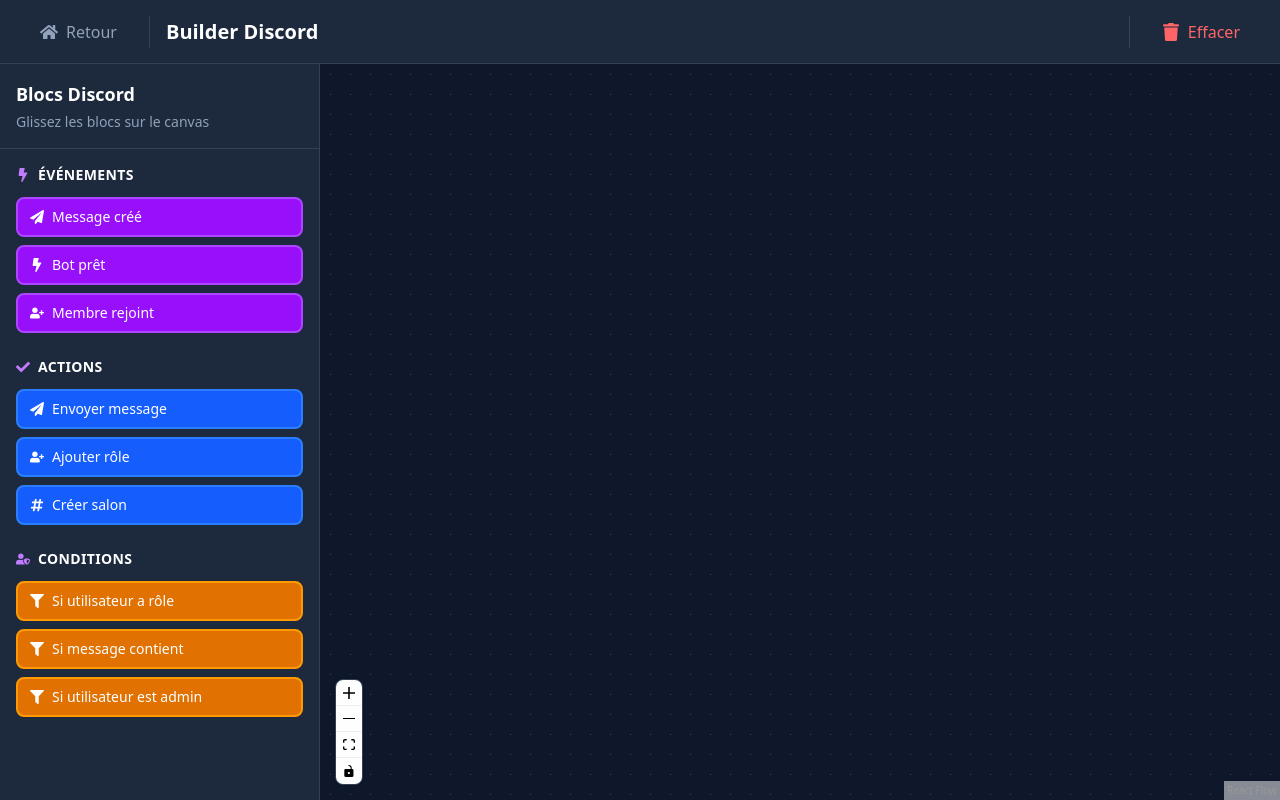
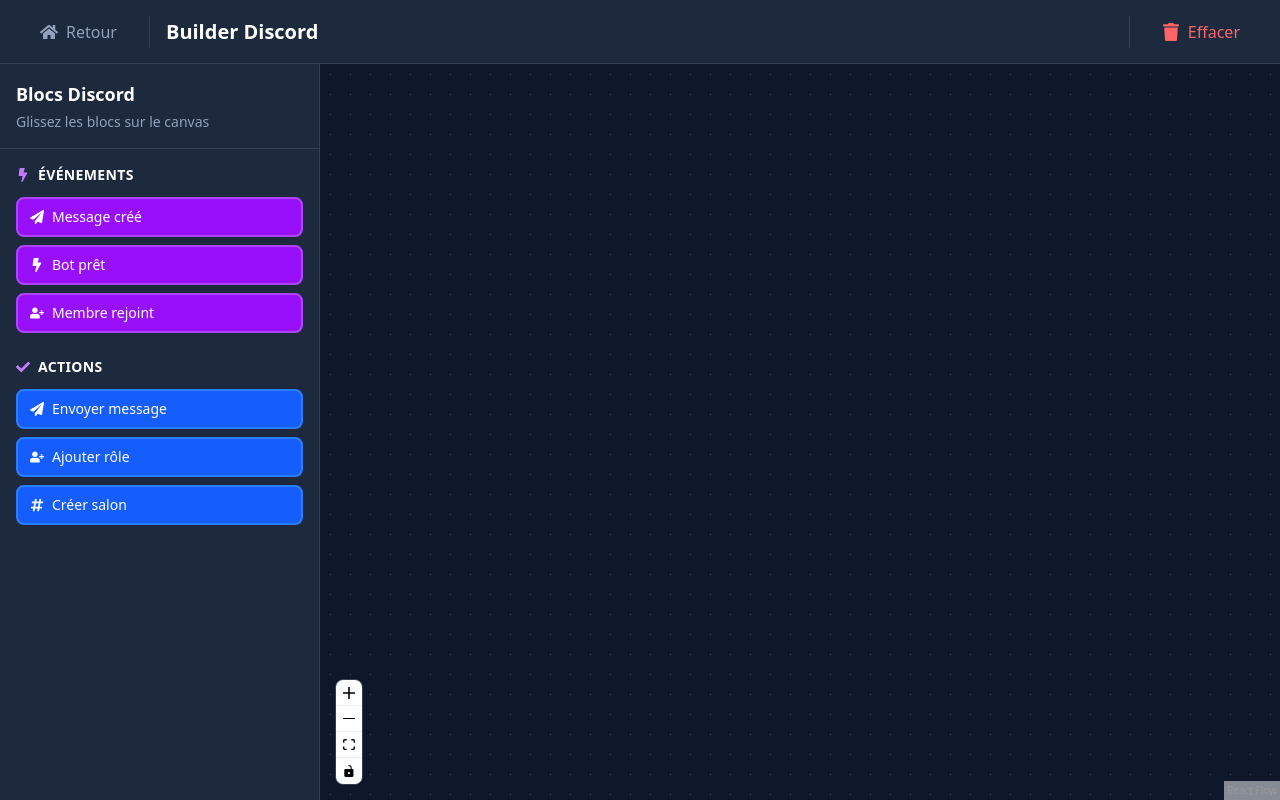
Before and after one commit to Dilgo-dev/hostyourbot, a React (Vite) app in the folder client/: page /builder in a window 1280 px wide. Built offline with nearby package versions, Linux system fonts and the light colour scheme; no server answers.

Commit message:
feat: Update BlocksPalette to remove condition blocks
- Removed condition blocks from the BlocksPalette component to streamline the available options for users.
- Updated categories to reflect the removal of conditions, enhancing clarity in the block selection interface.

```diff
--- a/client/src/component/builder/BlocksPalette.tsx
+++ b/client/src/component/builder/BlocksPalette.tsx
@@ -18,10 +18,6 @@
   { id: 'sendMessage', label: 'Envoyer message', type: 'action', icon: 'message', category: 'actions' },
   { id: 'addRole', label: 'Ajouter rôle', type: 'action', icon: 'user', category: 'actions' },
   { id: 'createChannel', label: 'Créer salon', type: 'action', icon: 'channel', category: 'actions' },
-
-  { id: 'ifUserHasRole', label: 'Si utilisateur a rôle', type: 'condition', icon: 'filter', category: 'conditions' },
-  { id: 'ifMessageContains', label: 'Si message contient', type: 'condition', icon: 'filter', category: 'conditions' },
-  { id: 'ifUserIsAdmin', label: 'Si utilisateur est admin', type: 'condition', icon: 'filter', category: 'conditions' },
 ];
 
 const getBlockIcon = (iconName: string) => {
@@ -60,7 +56,6 @@
   const categories: { id: BlockCategory; label: string; icon: typeof FaBolt }[] = [
     { id: 'events', label: 'Événements', icon: FaBolt },
     { id: 'actions', label: 'Actions', icon: FaCheck },
-    { id: 'conditions', label: 'Conditions', icon: FaUserShield },
   ];
 
   return (
```
